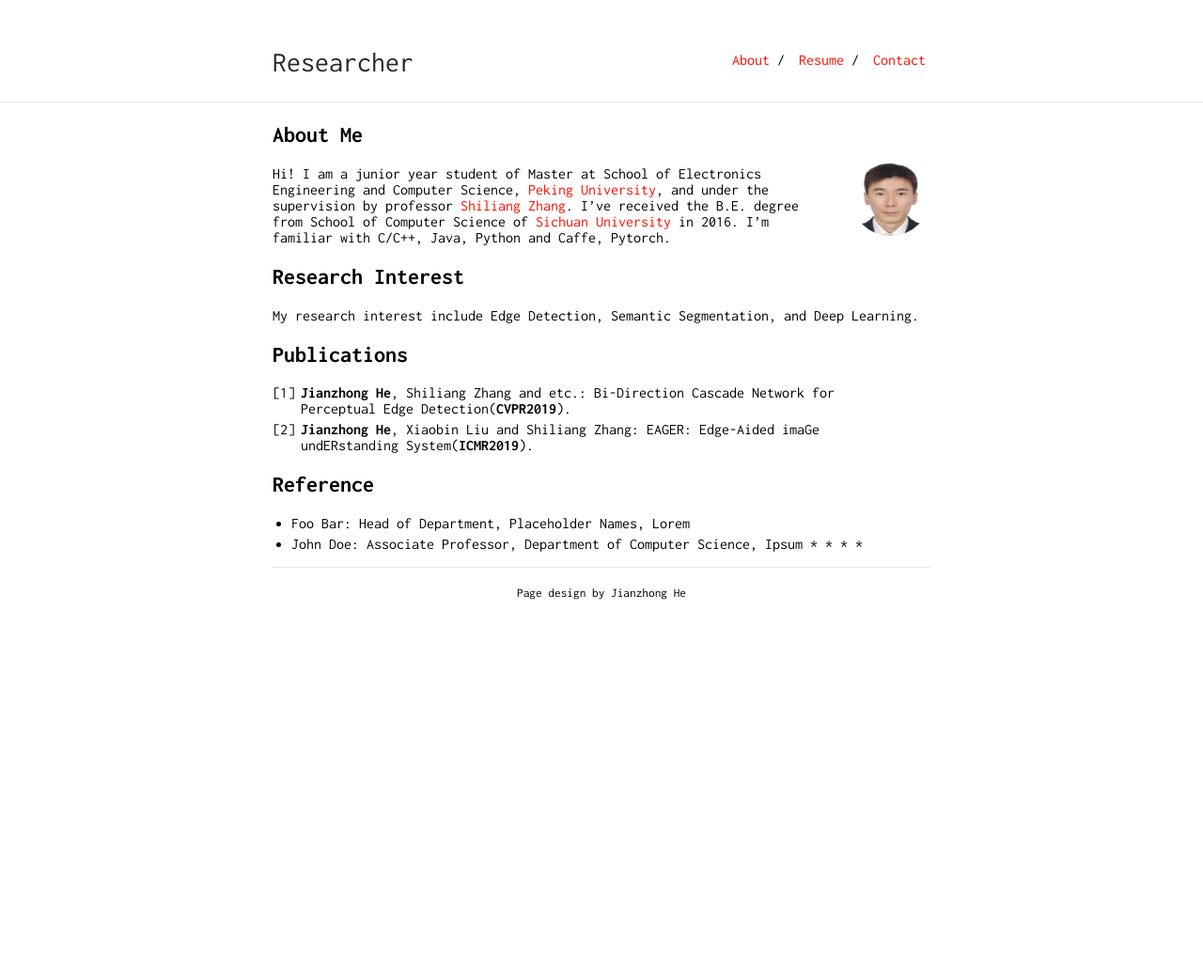
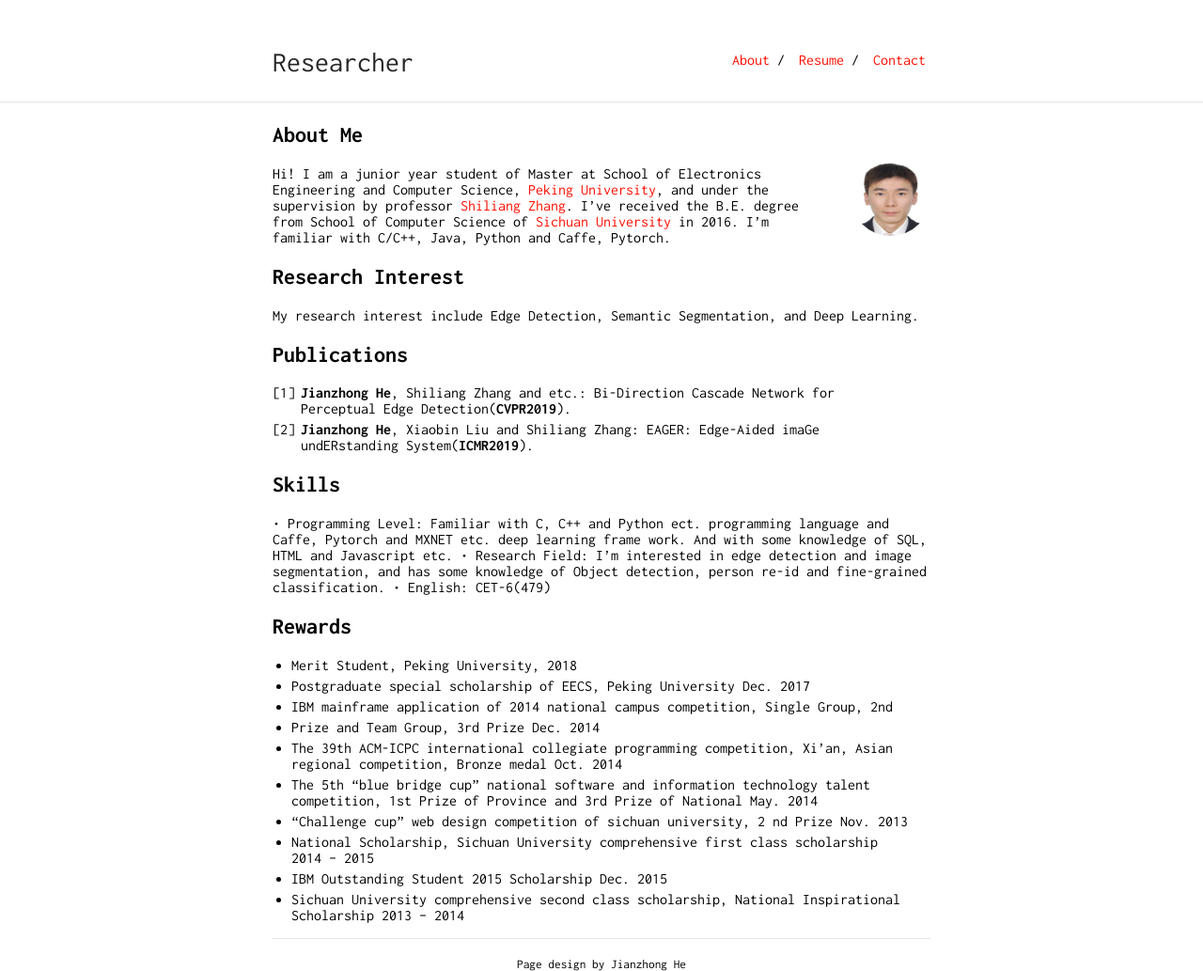
Before and after one commit to pkuCactus/pkuCactus2.github.io, a Jekyll site: the page built from index.md, in a window 1280 px wide. Shown: the whole page at 94% size. Built offline with Jekyll 4.4.1, drawn with Linux system fonts in a browser that asks for light colours; our own code applies the rules of GitHub Pages for plain Markdown files; before the commit the page ends 900 px from its top, so only the background shows below that.

Commit message:
update index

```diff
--- a/index.md
+++ b/index.md
@@ -17,6 +17,12 @@ My research interest include Edge Detection, Semantic Segmentation, and Deep Lea
 
 1. **Jianzhong He**, Shiliang Zhang and etc.: Bi-Direction Cascade Network for Perceptual Edge Detection(**CVPR2019**).
 2. **Jianzhong He**, Xiaobin Liu and Shiliang Zhang: EAGER: Edge-Aided imaGe undERstanding System(**ICMR2019**).
+
+## Skills
+
+• Programming Level: Familiar with C, C++ and Python ect. programming language and Caffe, Pytorch and MXNET etc. deep learning frame work. And with some knowledge of SQL, HTML and Javascript etc.
+• Research Field: I'm interested in edge detection and image segmentation, and has some knowledge of Object detection, person re-id and fine-grained classification.
+• English: CET-6(479)
 
 <!-- ## Typography
 
@@ -39,11 +45,19 @@ Here is a blockquote
 > To a great mind, nothing is little -->
 
 <!-- ## References -->
-## Reference
+<!-- ## Reference
 
 * Foo Bar: Head of Department, Placeholder Names, Lorem
-* John Doe: Associate Professor, Department of Computer Science, Ipsum
-*
-*
-*
-*
+* John Doe: Associate Professor, Department of Computer Science, Ipsum -->
+
+## Rewards
+* Merit Student, Peking University, 2018
+* Postgraduate special scholarship of EECS, Peking University Dec. 2017
+* IBM mainframe application of 2014 national campus competition, Single Group, 2nd
+* Prize and Team Group, 3rd Prize Dec. 2014
+* The 39th ACM-ICPC international collegiate programming competition, Xi'an, Asian regional competition, Bronze medal Oct. 2014
+* The 5th "blue bridge cup" national software and information technology talent competition, 1st Prize of Province and 3rd Prize of National May. 2014
+* "Challenge cup" web design competition of sichuan university, 2 nd Prize Nov. 2013
+* National Scholarship, Sichuan University comprehensive first class scholarship 2014 -- 2015
+* IBM Outstanding Student 2015 Scholarship Dec. 2015
+* Sichuan University comprehensive second class scholarship, National Inspirational Scholarship 2013 -- 2014
```
Also changed, not shown: 1 other file.
